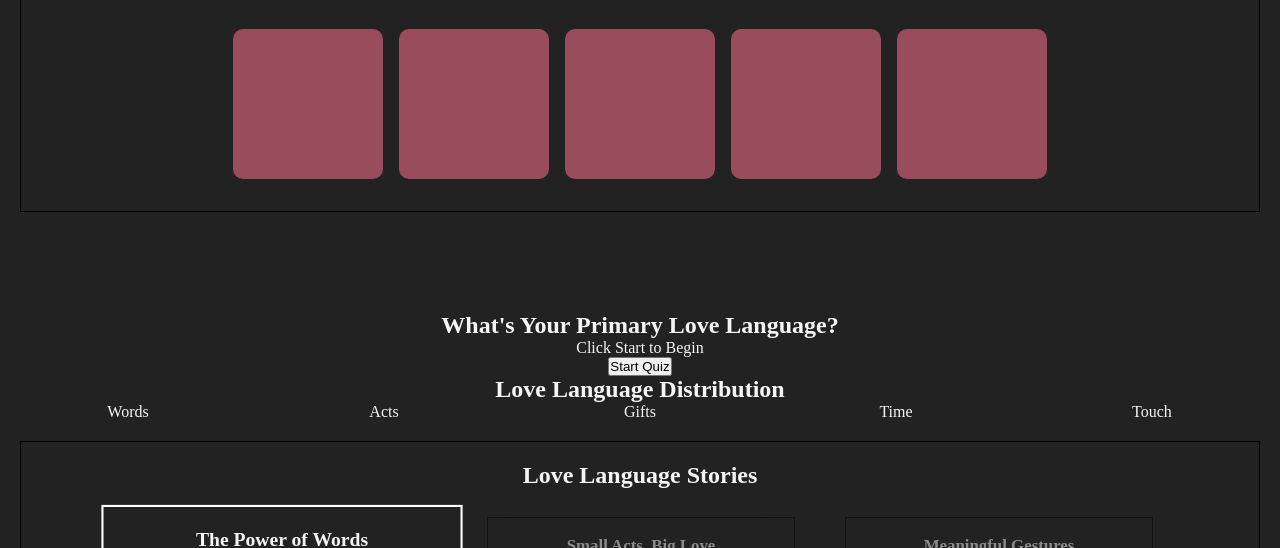
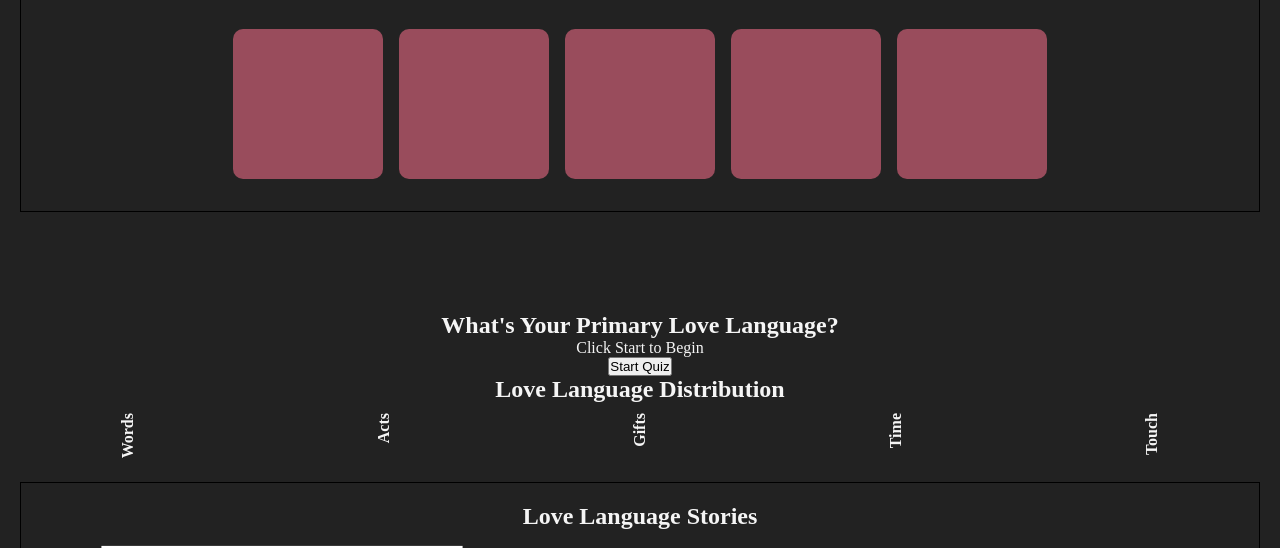
Before and after one commit to AndreasB09/dev-february-challenge, a plain HTML site: page index.html in a window 1280 px wide. Shown: the part 174-722 px from the top of the page. Drawn offline with Linux system fonts and the light colour scheme; a web font is replaced by a local one.

Commit message:
figuring out bars

```diff
--- a/app.js
+++ b/app.js
@@ -27,7 +27,7 @@ optionsContainer.addEventListener("click", (event) => {
             bar.style.height = randomHeight;
         })
     }
-})
+});
 
 //Light/Dark mode
 const themeSwitch = document.getElementById("theme-switch");
--- a/styles.css
+++ b/styles.css
@@ -138,11 +138,15 @@ h2 {
     width: 100%;
     background-color: #994c5c;
     transition: height 0.5s ease;
+    border-radius: 5px;
 }
 
 .bar-container label {
     margin-top: 10px;
     font-size: 1rem;
+    font-weight: bold;
+    writing-mode: vertical-rl;
+    transform: rotate(180deg);
     text-align: center;
 }
 
```
